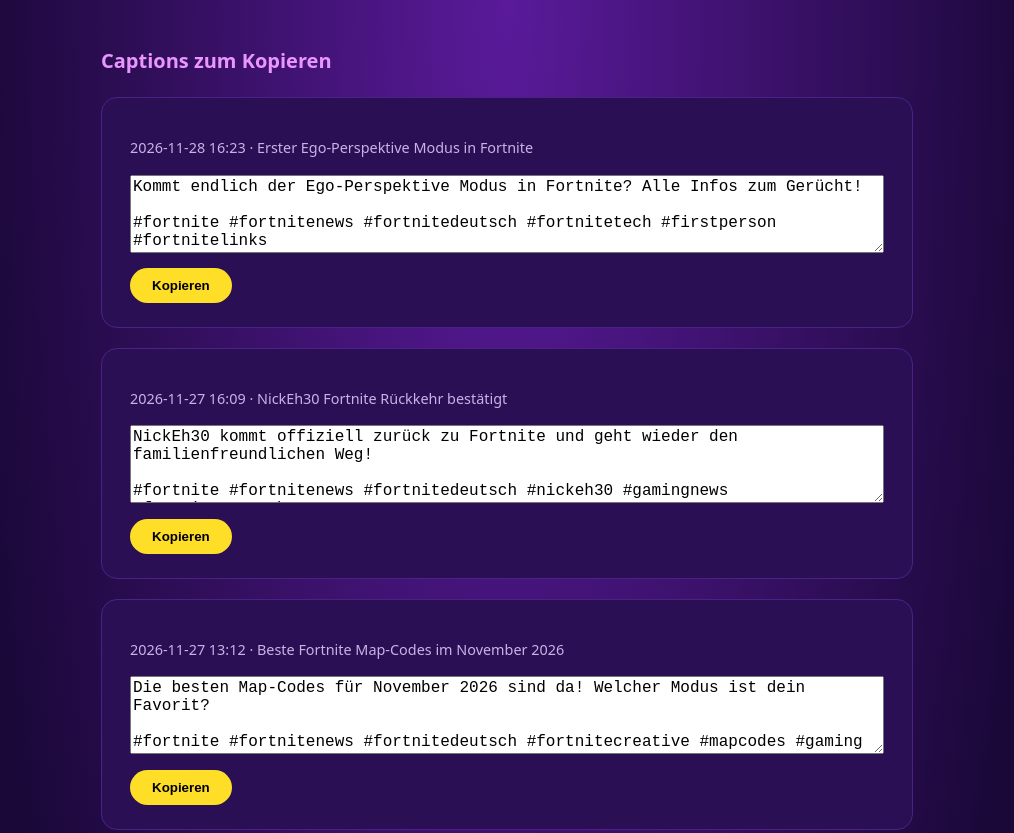
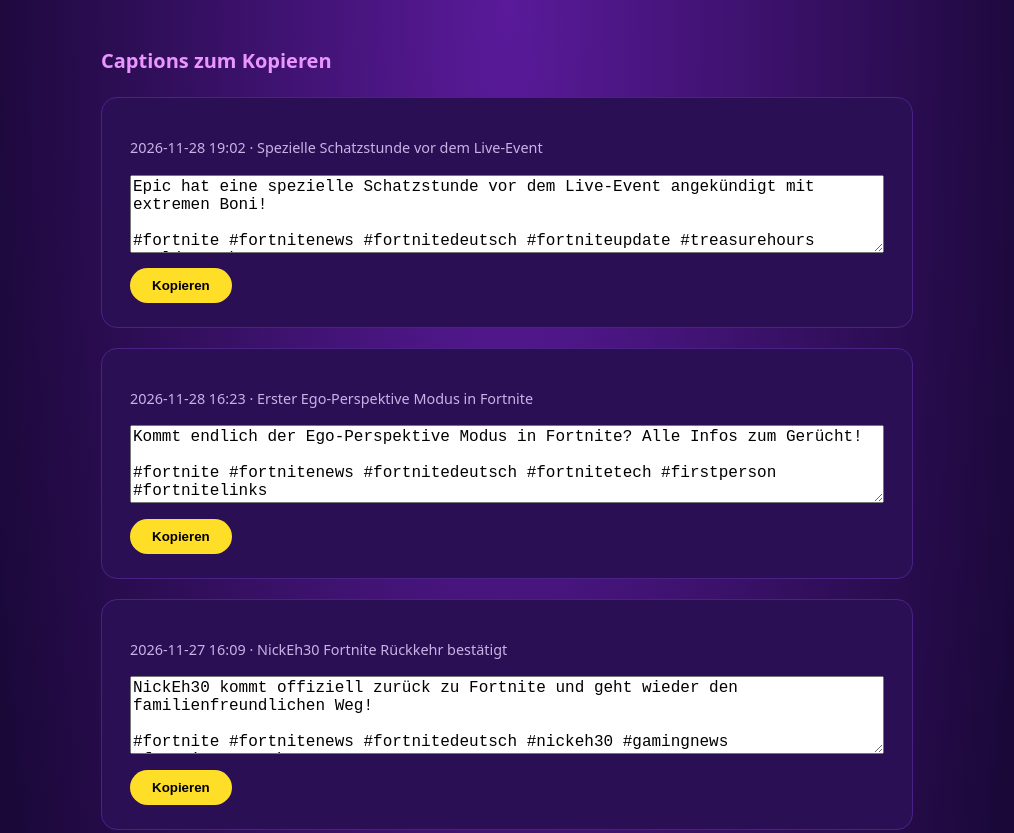
Before and after one commit to FactAtlas/llamaleaks, a plain HTML site: page captions.html in a window 1280 px wide. Shown: the top 833 px of the page, without its empty margins (133-1147 px from the left). Drawn offline with Linux system fonts and the light colour scheme.

Commit message:
captions

```diff
--- a/captions.html
+++ b/captions.html
@@ -1,7 +1,12 @@
 <!doctype html><html lang="de"><head><meta charset="utf-8"><meta name="viewport" content="width=device-width, initial-scale=1">
 <meta name="robots" content="noindex"><title>Captions – Llama Leaks</title><link rel="stylesheet" href="style.css">
 <style>.btn{background:#ffde28;border:0;border-radius:999px;padding:10px 22px;font-weight:800;margin-top:8px}</style></head>
-<body><main><h2>Captions zum Kopieren</h2><div class="card"><p class="muted">2026-11-28 16:23 · Erster Ego-Perspektive Modus in Fortnite</p>
+<body><main><h2>Captions zum Kopieren</h2><div class="card"><p class="muted">2026-11-28 19:02 · Spezielle Schatzstunde vor dem Live-Event</p>
+<textarea readonly rows="4" style="width:100%;font-size:1rem">Epic hat eine spezielle Schatzstunde vor dem Live-Event angekündigt mit extremen Boni!
+
+#fortnite #fortnitenews #fortnitedeutsch #fortniteupdate #treasurehours #goldenweek
+🎮 Gameplay: Fox - No Copyright Gameplay</textarea>
+<button class="btn" onclick="navigator.clipboard.writeText(this.previousElementSibling.value);this.textContent='Kopiert ✓'">Kopieren</button></div><div class="card"><p class="muted">2026-11-28 16:23 · Erster Ego-Perspektive Modus in Fortnite</p>
 <textarea readonly rows="4" style="width:100%;font-size:1rem">Kommt endlich der Ego-Perspektive Modus in Fortnite? Alle Infos zum Gerücht!
 
 #fortnite #fortnitenews #fortnitedeutsch #fortnitetech #firstperson #fortnitelinks
```
